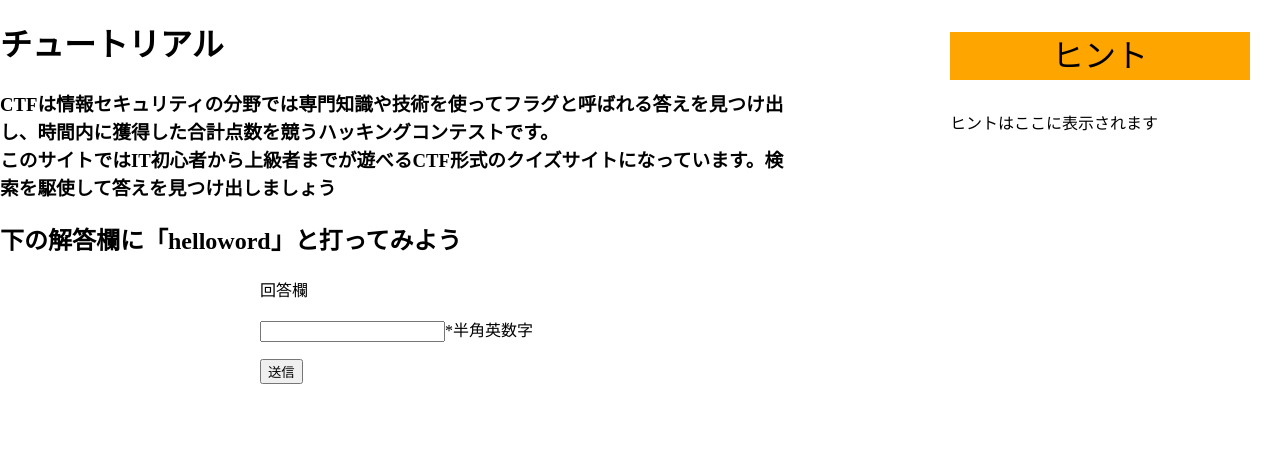
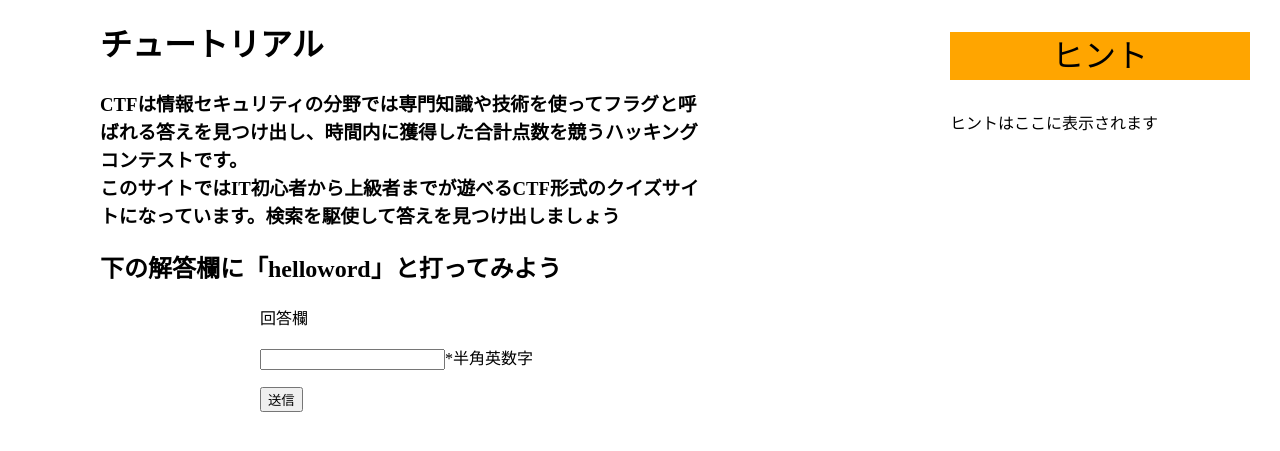
Before and after one commit to miuratomonori/SecurityGame, a PHP site: page /tutorial.html in a window 1280 px wide. Shown: the top 451 px of the page. Run offline with PHP 8.4, Linux system fonts and the light colour scheme.

Commit message:
Update aiueo.css

```diff
--- a/aiueo.css
+++ b/aiueo.css
@@ -64,7 +64,7 @@ body {
 	margin: 0 40px 0 auto;
 }
 .tutorial{
-	width:800px;
+	width:600px;
 	margin:0 auto 0 auto;
 }
 #right{
```
